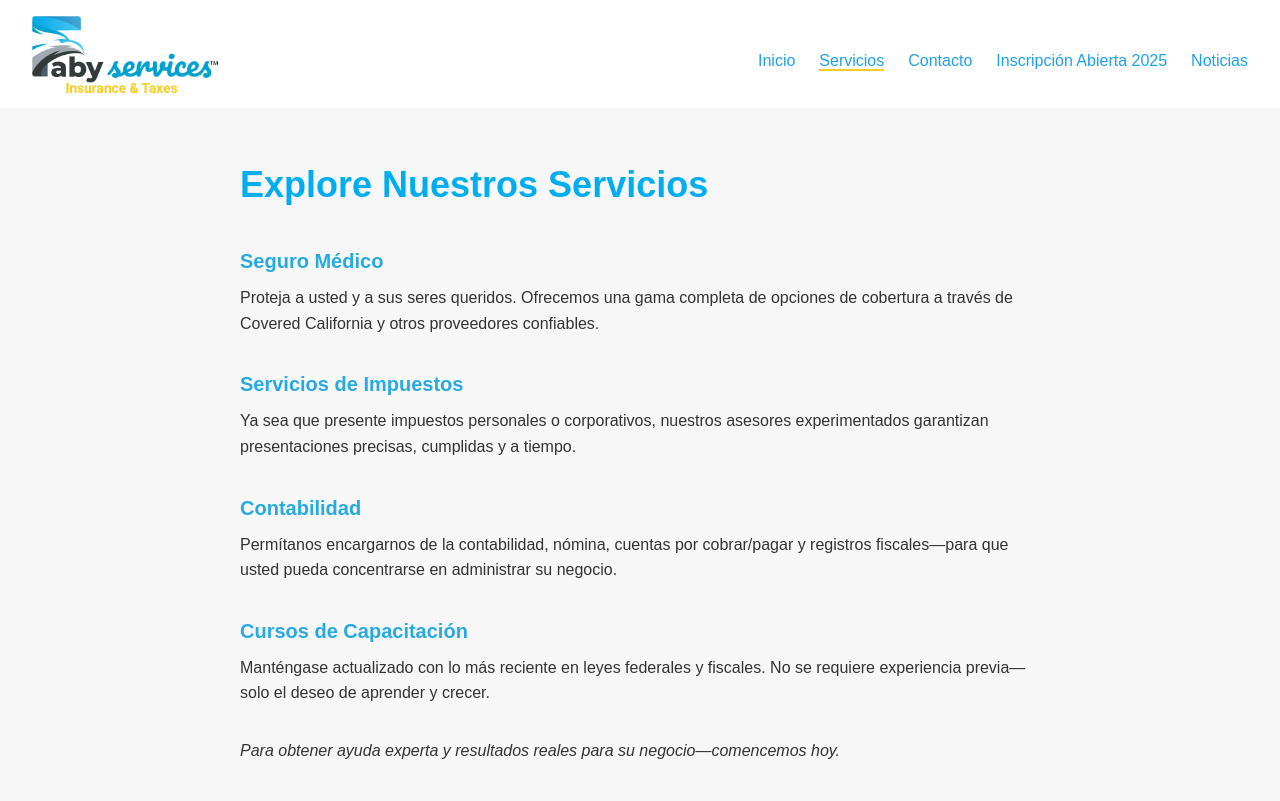
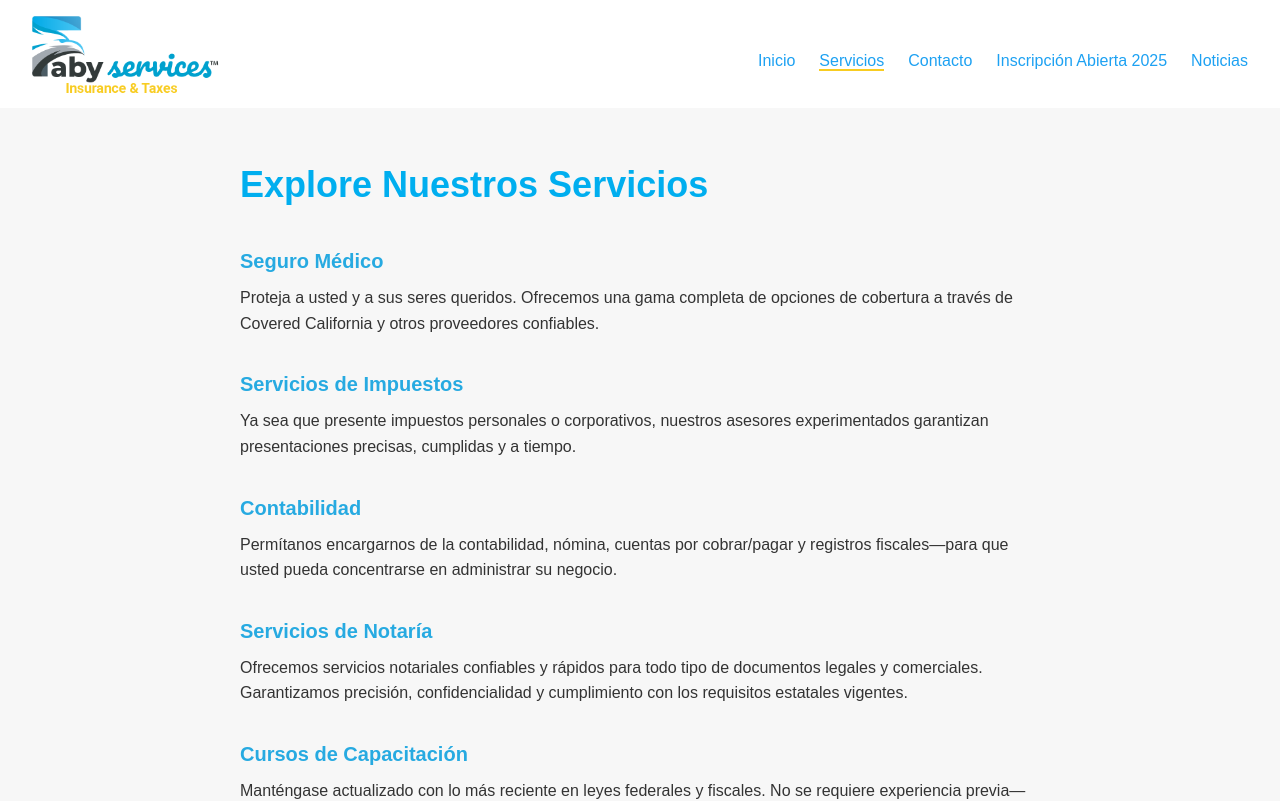
Before and after one commit to antonioedeltoro/faby-services, a React (Vite) app in the folder client/: page /services in a window 1280 px wide. Shown: the top 801 px of the page. Built offline with nearby package versions, Linux system fonts and the light colour scheme; no server answers.

Commit message:
add notary services

```diff
--- a/client/src/pages/Services.jsx
+++ b/client/src/pages/Services.jsx
@@ -34,6 +34,13 @@ export default function Services() {
           </div>
 
           <div className="service-block">
+            <h2 className="subheading">Servicios de Notaría</h2>
+            <p className="paragraph">
+              Ofrecemos servicios notariales confiables y rápidos para todo tipo de documentos legales y comerciales. Garantizamos precisión, confidencialidad y cumplimiento con los requisitos estatales vigentes.
+            </p>
+          </div>
+
+          <div className="service-block">
             <h2 className="subheading">Cursos de Capacitación</h2>
             <p className="paragraph">
               Manténgase actualizado con lo más reciente en leyes federales y fiscales. No se requiere experiencia previa—solo el deseo de aprender y crecer.
```
